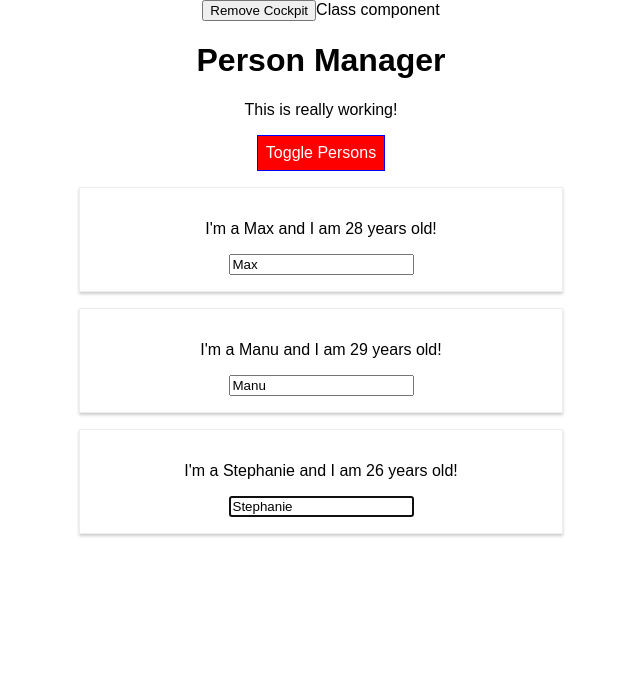
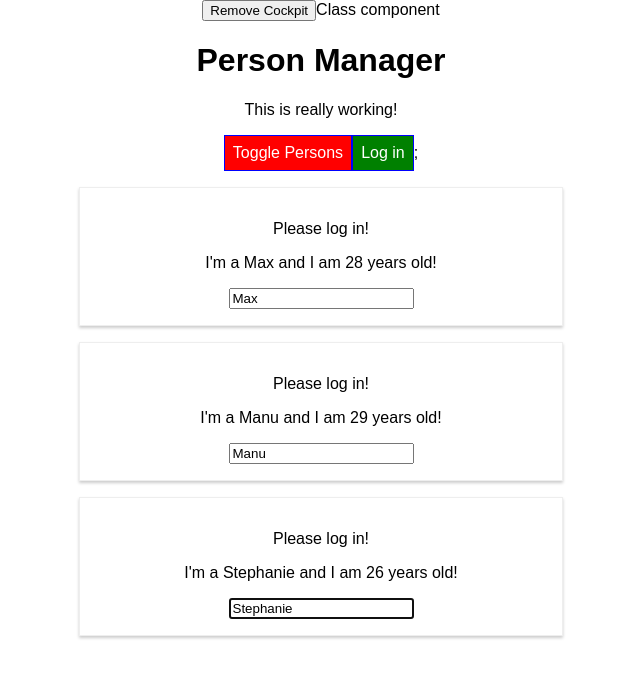
Before and after one commit to artseven/diving-deep, a React app: page / in a window 1280 px wide. Shown: the top 678 px of the page, without its empty margins (319-959 px from the left). Built offline with nearby package versions, Linux system fonts and the light colour scheme.

Commit message:
fixed bugs

```diff
--- a/src/components/Cockpit/Cockpit.js
+++ b/src/components/Cockpit/Cockpit.js
@@ -1,4 +1,4 @@
-import React, { useEffect, useRef } from "react";
+import React, { useEffect, useRef, useContext } from "react";
 
 import AuthContext from "../../context/auth-context";
 
@@ -6,6 +6,8 @@ import classes from "./Cockpit.css";
 
 const cockpit = (props) => {
   const toggleBtnRef = useRef(null);
+
+  const authContext = useContext(AuthContext);
 
   useEffect(() => {
     console.log("[Cockpit.js] useEffect");
@@ -45,9 +47,7 @@ const cockpit = (props) => {
       <button ref={toggleBtnRef} className={btnClass} onClick={props.onToggle}>
         Toggle Persons
       </button>
-      {/* <AuthContext.Consumer>
-        {(context) => <button onClick={context.login}>Log in</button>};
-      </AuthContext.Consumer> */}
+      {<button onClick={authContext.login}>Log in</button>};
     </div>
   );
 };
--- a/src/components/Persons/Person/Person.js
+++ b/src/components/Persons/Person/Person.js
@@ -11,9 +11,11 @@ class Person extends Component {
     this.inputElementRef = React.createRef();
   }
 
+  static contextType = AuthContext;
+
   componentDidMount() {
-    // this.inputElement.focus();
     this.inputElementRef.current.focus();
+    console.log(this.context.authenticated);
   }
 
   render() {
@@ -21,11 +23,8 @@ class Person extends Component {
 
     return (
       <Fragment>
-        <AuthContext.Consumer>
-          {(context) => {
-            context.authenticated ? <p>Authenticated!</p> : <p>Please log in!</p>;
-          }}
-        </AuthContext.Consumer>
+          {this.context.authenticated ? <p>Authenticated!</p> : <p>Please log in!</p>}
+
         <p onClick={this.props.click}>
           I'm a {this.props.name} and I am {this.props.age} years old!
         </p>
--- a/src/components/Persons/Persons.js
+++ b/src/components/Persons/Persons.js
@@ -1,10 +1,9 @@
-import React, { PureComponent } from "react";
+import React, { Component } from "react";
 
 import ErrorBoundary from "../ErrorBoundary/ErrorBoundary";
 import Person from "./Person/Person";
 
-class Persons extends PureComponent {
-
+class Persons extends Component {
   shouldComponentUpdate(nextProps, nextState) {
     console.log("[Persons.js] should component update");
     if (
```
